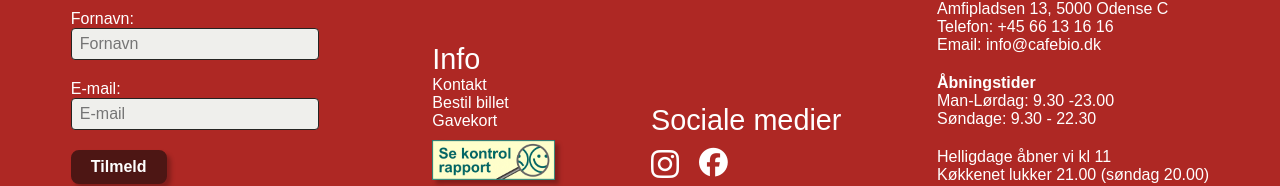
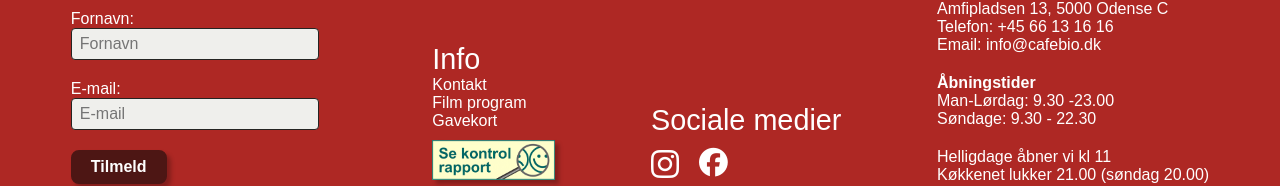
Before and after one commit to alch29/3sem-eksamen, a Vue app in the folder cafebio/: page / in a window 1280 px wide. Shown: the part 716-902 px from the top of the page. Built offline with nearby package versions, Linux system fonts and the light colour scheme; no server answers; the database is empty; a web font is replaced by a local one; what @fawmi/vue-google-maps would draw is missing.

Commit message:
rettelser

```diff
--- a/cafebio/src/components/Footer.vue
+++ b/cafebio/src/components/Footer.vue
@@ -35,7 +35,7 @@ import NewsletterForm from './NewsletterForm.vue';
             <h4>Info</h4>
             <ul>
                 <li><a href="#">Kontakt</a></li>
-                <li><a href="#">Bestil billet</a></li>
+                <li><a href="#">Film program</a></li>
                 <li><a href="#">Gavekort</a></li>
             </ul>
             <img class="kontrolrapport" src="../assets/images/kontrolrapport.png" alt="Se kontrolrapport">
--- a/cafebio/src/components/Header.vue
+++ b/cafebio/src/components/Header.vue
@@ -156,6 +156,9 @@ async function loadEvents() {
   events.value = await fetchEventsFromFirebase();
 }
 
+function closeDropdown() {
+  openDropdown.value = null;
+}
 
 function toggleDropdown(name) {
   console.log(`Toggle dropdown for: ${name}`);
```
